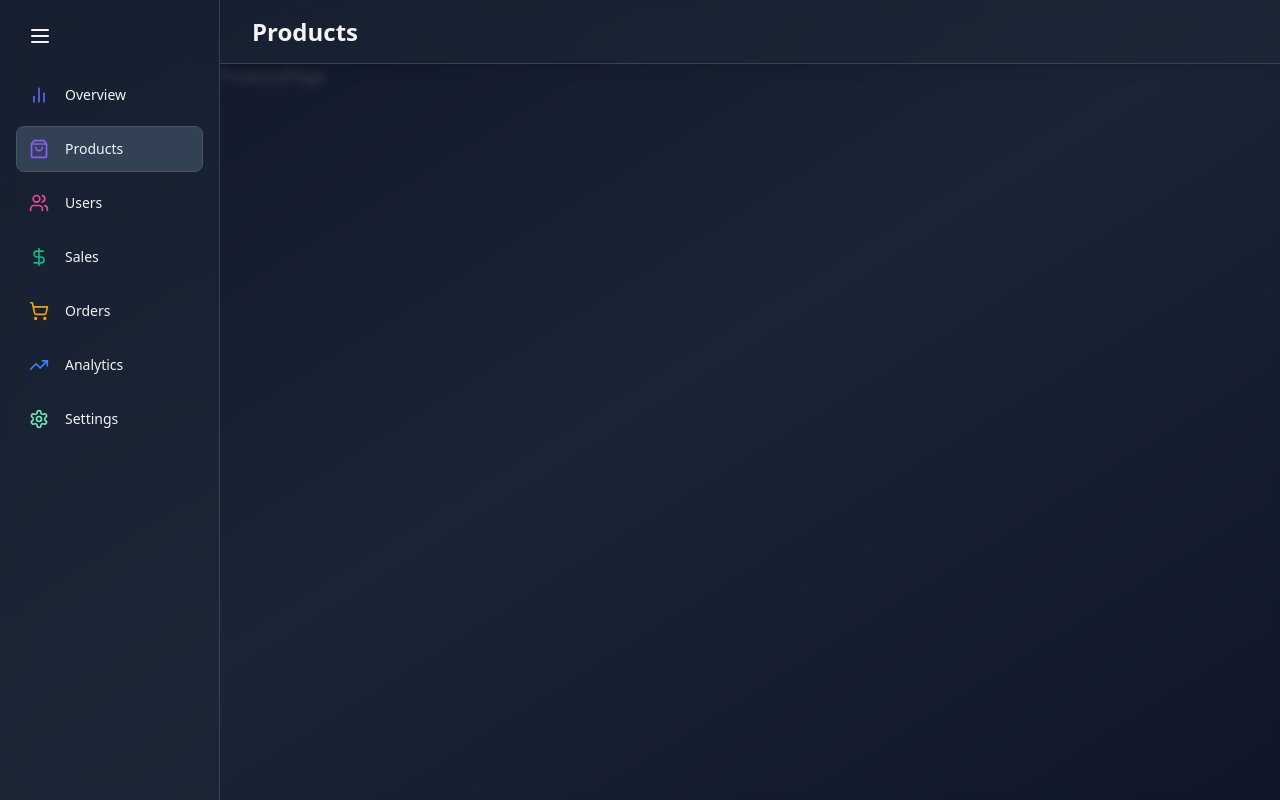
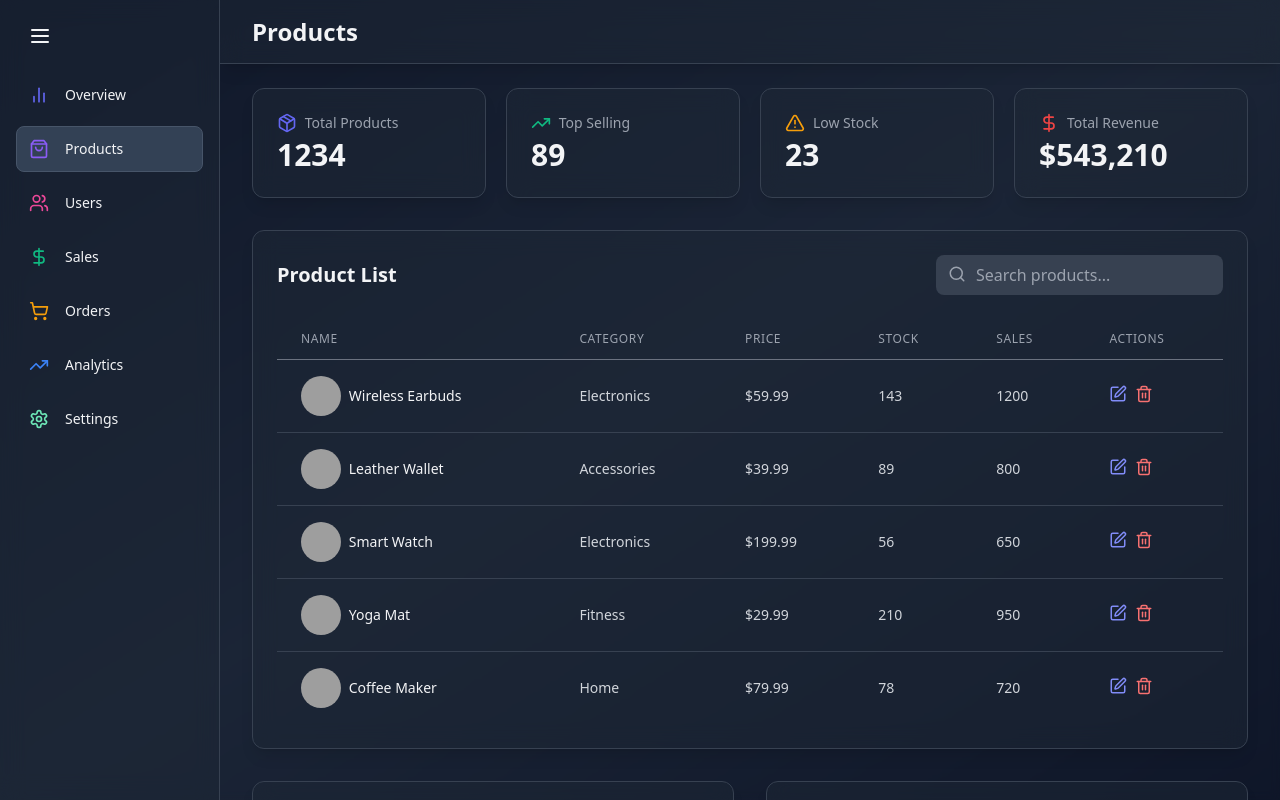
Before and after one commit to taiseen/admin-dashboard-react-js, a React (Vite) app: page /products in a window 1280 px wide. Both pictures are taken after a click on the button 40 px from the left and 36 px from the top of the page. Built offline with nearby package versions, Linux system fonts and the light colour scheme; grey boxes are pictures that could not be loaded.

Commit message:
feat: product page

```diff
--- /dev/null
+++ b/src/components/products/ChartSalesTrend.jsx
@@ -0,0 +1,57 @@
+import { LineChart, Line, XAxis, YAxis, CartesianGrid, Tooltip, ResponsiveContainer, Legend } from "recharts";
+import { motion } from "framer-motion";
+
+const salesData = [
+    { month: "Jan", sales: 4000 },
+    { month: "Feb", sales: 3000 },
+    { month: "Mar", sales: 5000 },
+    { month: "Apr", sales: 4500 },
+    { month: "May", sales: 6000 },
+    { month: "Jun", sales: 5500 },
+];
+
+const ChartSalesTrend = () => {
+
+    return (
+        <motion.div
+            className='bg-gray-800 bg-opacity-50 backdrop-blur-md shadow-lg rounded-xl p-6 border border-gray-700'
+            initial={{ opacity: 0, y: 20 }}
+            animate={{ opacity: 1, y: 0 }}
+            transition={{ delay: 0.3 }}
+        >
+            <h2 className='text-xl font-semibold text-gray-100 mb-4'>Sales Trend</h2>
+
+            <div style={{ width: "100%", height: 300 }}>
+
+                <ResponsiveContainer>
+
+                    <LineChart data={salesData}>
+
+                        <CartesianGrid strokeDasharray='3 3' stroke='#374151' />
+
+                        <XAxis dataKey='month' stroke='#9CA3AF' />
+
+                        <YAxis stroke='#9CA3AF' />
+
+                        <Tooltip
+                            itemStyle={{ color: "#E5E7EB" }}
+                            contentStyle={{
+                                backgroundColor: "rgba(31, 41, 55, 0.8)",
+                                borderColor: "#4B5563",
+                            }}
+                        />
+
+                        <Legend />
+
+                        <Line type='monotone' dataKey='sales' stroke='#8B5CF6' strokeWidth={2} />
+
+                    </LineChart>
+
+                </ResponsiveContainer>
+
+            </div>
+        </motion.div>
+    );
+};
+
+export default ChartSalesTrend
--- /dev/null
+++ b/src/components/products/ProductsTable.jsx
@@ -0,0 +1,121 @@
+import { Edit, Search, Trash2 } from "lucide-react";
+import { motion } from "framer-motion";
+import { useState } from "react";
+
+const PRODUCT_DATA = [
+    { id: 1, name: "Wireless Earbuds", category: "Electronics", price: 59.99, stock: 143, sales: 1200 },
+    { id: 2, name: "Leather Wallet", category: "Accessories", price: 39.99, stock: 89, sales: 800 },
+    { id: 3, name: "Smart Watch", category: "Electronics", price: 199.99, stock: 56, sales: 650 },
+    { id: 4, name: "Yoga Mat", category: "Fitness", price: 29.99, stock: 210, sales: 950 },
+    { id: 5, name: "Coffee Maker", category: "Home", price: 79.99, stock: 78, sales: 720 },
+];
+
+const TABLE_HEADERS = ["Name", "Category", "Price", "Stock", "Sales", "Actions"];
+
+const ProductsTable = () => {
+
+    const [filteredProducts, setFilteredProducts] = useState(PRODUCT_DATA);
+    const [searchTerm, setSearchTerm] = useState("");
+
+
+    const handleSearch = (e) => {
+        const term = e.target.value.toLowerCase();
+
+        setSearchTerm(term);
+
+        const filtered = PRODUCT_DATA.filter(
+            (product) =>
+                product.name.toLowerCase().includes(term) ||
+                product.category.toLowerCase().includes(term)
+        );
+
+        setFilteredProducts(filtered);
+    };
+
+
+    return (
+        <motion.div
+            className='bg-gray-800 bg-opacity-50 backdrop-blur-md shadow-lg rounded-xl p-6 border border-gray-700 mb-8'
+            initial={{ opacity: 0, y: 20 }}
+            animate={{ opacity: 1, y: 0 }}
+            transition={{ delay: 0.2 }}
+        >
+            <div className='flex justify-between items-center mb-6'>
+
+                <h2 className='text-xl font-semibold text-gray-100'>Product List</h2>
+
+                <div className='relative'>
+                    <input
+                        type='text'
+                        placeholder='Search products...'
+                        className='bg-gray-700 text-white placeholder-gray-400 rounded-lg pl-10 pr-4 py-2 focus:outline-none focus:ring-2 focus:ring-blue-500'
+                        onChange={handleSearch}
+                        value={searchTerm}
+                    />
+
+                    <Search className='absolute left-3 top-2.5 text-gray-400' size={18} />
+                </div>
+            </div>
+
+
+			<div className='overflow-x-auto'>
+
+				<table className='min-w-full divide-y divide-gray-500'>
+                    <thead>
+                        <tr>
+                            {
+                                TABLE_HEADERS.map((header) => (
+                                    <th
+                                        key={header}
+                                        className='px-6 py-3 text-left text-xs font-medium text-gray-400 uppercase tracking-wider'
+                                    >
+                                        {header}
+                                    </th>
+                                ))
+                            }
+                        </tr>
+                    </thead>
+
+                    <tbody className='divide-y divide-gray-700'>
+                        {
+                            filteredProducts.map((product) => (
+                                <motion.tr
+                                    key={product.id}
+                                    initial={{ opacity: 0 }}
+                                    animate={{ opacity: 1 }}
+                                    transition={{ duration: 0.3 }}
+                                >
+                                    <td className='px-6 py-4 whitespace-nowrap text-sm text-gray-100 font-medium flex gap-2 items-center'>
+                                        <img
+                                            src='https://images.unsplash.com/photo-1627989580309-bfaf3e58af6f?w=500&auto=format&fit=crop&q=60&ixlib=rb-4.0.3&ixid=M3wxMjA3fDB8MHxzZWFyY2h8Nnx8d2lyZWxlc3MlMjBlYXJidWRzfGVufDB8fDB8fHww'
+                                            alt='Product img'
+                                            className='size-10 rounded-full'
+                                        />
+                                        {product.name}
+                                    </td>
+
+                                    <td className='px-6 py-4 whitespace-nowrap text-sm text-gray-300'>{product.category}</td>
+                                    <td className='px-6 py-4 whitespace-nowrap text-sm text-gray-300'>${product.price.toFixed(2)}</td>
+                                    <td className='px-6 py-4 whitespace-nowrap text-sm text-gray-300'>{product.stock}</td>
+                                    <td className='px-6 py-4 whitespace-nowrap text-sm text-gray-300'>{product.sales}</td>
+
+                                    <td className='px-6 py-4 whitespace-nowrap text-sm text-gray-300'>
+                                        <button className='text-indigo-400 hover:text-indigo-300 mr-2'>
+                                            <Edit size={18} />
+                                        </button>
+
+                                        <button className='text-red-400 hover:text-red-300'>
+                                            <Trash2 size={18} />
+                                        </button>
+                                    </td>
+                                </motion.tr>
+                            ))
+                        }
+                    </tbody>
+                </table>
+            </div>
+        </motion.div>
+    );
+};
+
+export default ProductsTable;
--- a/src/constants/pageTopCart.js
+++ b/src/constants/pageTopCart.js
@@ -1,4 +1,4 @@
-import { BarChart2, ShoppingBag, Users, Zap } from "lucide-react";
+import { AlertTriangle, BarChart2, DollarSign, Package, ShoppingBag, TrendingUp, Users, Zap } from "lucide-react";
 
 export const overviewPageTopCart = [
     {
@@ -26,3 +26,38 @@ export const overviewPageTopCart = [
         color: '#10B981',
     },
 ];
+
+export const productsPageTopCart = [
+    {
+        name: 'Total Products',
+        icon: Package,
+        value: 1234,
+        color: '#6366F1',
+    },
+    {
+        name: 'Top Selling',
+        icon: TrendingUp,
+        value: 89,
+        color: '#10B981',
+    },
+    {
+        name: 'Low Stock',
+        icon: AlertTriangle,
+        value: 23,
+        color: '#F59E0B',
+    },
+    {
+        name: 'Total Revenue',
+        icon: DollarSign,
+        value: "$543,210",
+        color: '#EF4444',
+    },
+];
+
+// export const productsPageTopCart = []
+// export const productsPageTopCart = []
+// export const productsPageTopCart = []
+// export const productsPageTopCart = []
+// export const productsPageTopCart = []
+// export const productsPageTopCart = []
+// export const productsPageTopCart = []
--- a/src/pages/OverviewPage.jsx
+++ b/src/pages/OverviewPage.jsx
@@ -7,6 +7,7 @@ import { motion } from "framer-motion";
 
 
 const OverviewPage = () => {
+
     return (
         <div className='h-full relative overflow-auto customScrollbar z-10 pb-16'>
 
--- a/src/pages/ProductsPage.jsx
+++ b/src/pages/ProductsPage.jsx
@@ -1,8 +1,39 @@
+import ChartCategoryDistribution from "../components/overview/ChartCategoryDistribution";
+import ChartSalesTrend from "../components/products/ChartSalesTrend";
+import ProductsTable from "../components/products/ProductsTable";
+import TopCart from "../components/common/TopCart";
+import { productsPageTopCart } from "../constants/pageTopCart";
+import { motion } from "framer-motion";
 
 
 const ProductsPage = () => {
+
     return (
-        <div>ProductsPage</div>
+        <div className='h-full relative overflow-auto customScrollbar z-10 pb-16'>
+
+            <main className='max-w-7xl mx-auto py-6 px-4 lg:px-8'>
+
+                <motion.div
+                    className='grid grid-cols-1 gap-5 sm:grid-cols-2 lg:grid-cols-4 mb-8'
+                    initial={{ opacity: 0, y: 20 }}
+                    animate={{ opacity: 1, y: 0 }}
+                    transition={{ duration: 1 }}
+                >
+                    {productsPageTopCart.map((obj) => <TopCart key={obj.name} obj={obj} />)}
+                </motion.div>
+
+
+                <ProductsTable />
+
+
+                {/* CHARTS */}
+                <div className='grid grid-col-1 lg:grid-cols-2 gap-8'>
+                    <ChartSalesTrend />
+                    <ChartCategoryDistribution />
+                </div>
+
+            </main>
+        </div>
     )
 }
 
```
